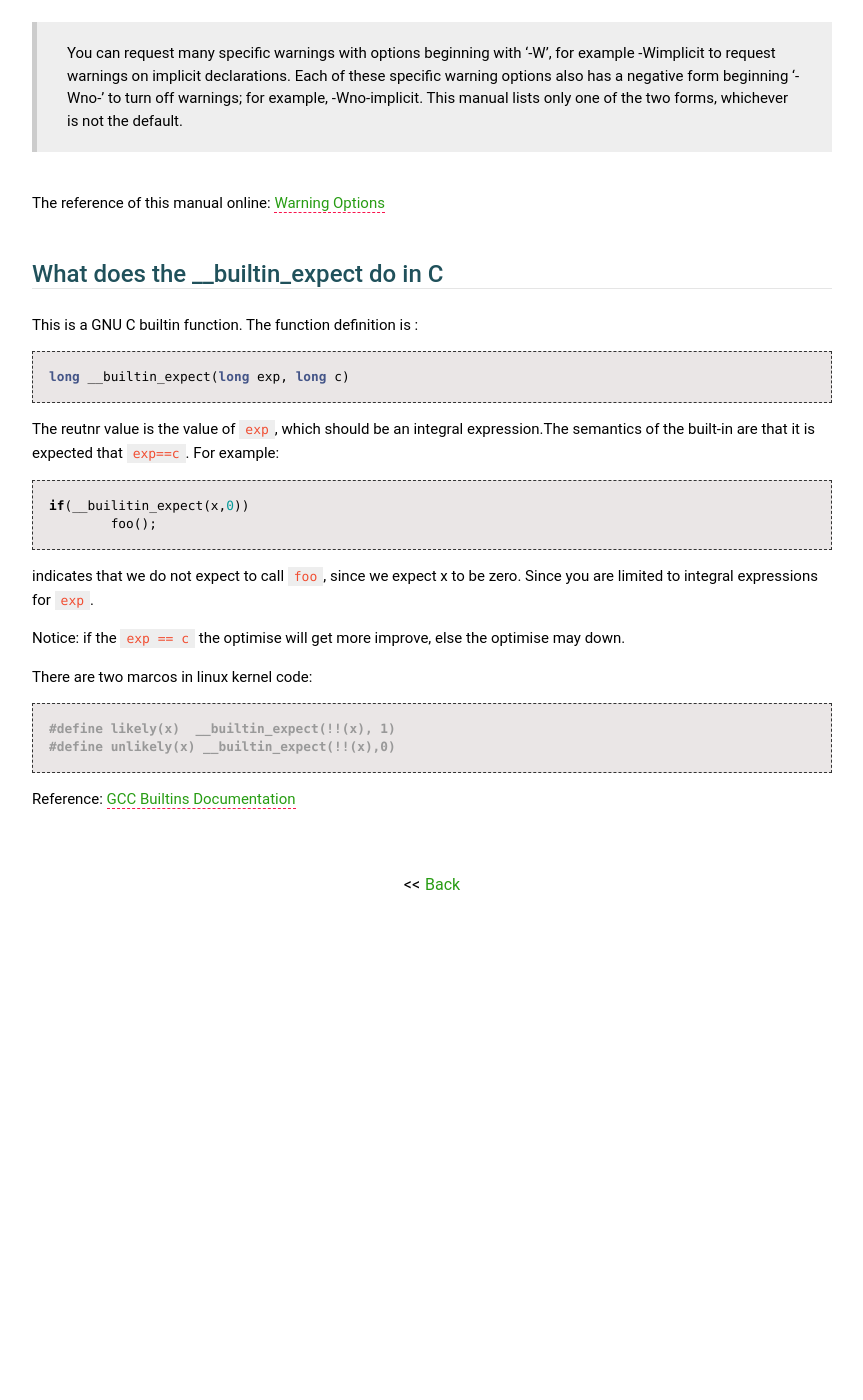
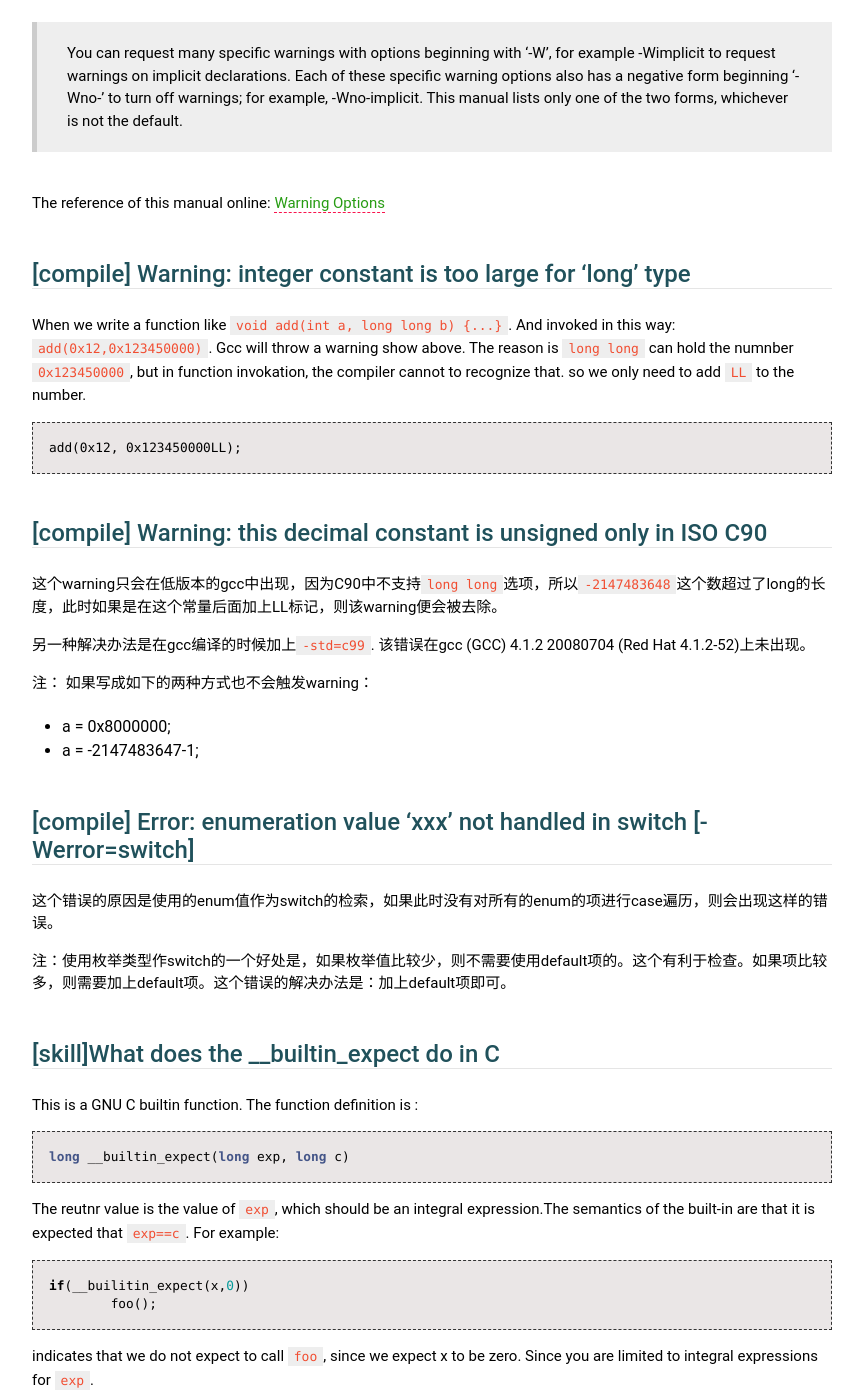
Before and after one commit to JesseEisen/DailyKeep, a Jekyll site: the page built from _posts/2016-08-16-C-faq.md, in a window 1280 px wide and 1400 px high, scrolled down 470 px. Shown: the whole window, without its empty margins (208-1071 px from the left). Built offline with Jekyll 4.4.1, drawn with Linux system fonts in a browser that asks for light colours; some web fonts are replaced; before the commit the page ends 1409 px from its top, so only the background shows below that; some of the changed text lies outside the part shown.

Commit message:
new post

````diff
--- a/_posts/2016-08-16-C-faq.md
+++ b/_posts/2016-08-16-C-faq.md
@@ -3,7 +3,7 @@ title: C Program FAQ
 updated: 2016-08-16  16:21
 ---
 
-## How to add and remove Warning flags in gcc
+## [compile] How to add and remove Warning flags in gcc
 
 This is a RTFM question, but there ara also some great points need to pay attention. First, when we add the `-Wall` flag. That means it **enables all the warnings**. The specify information you can refer the manual.
 
@@ -13,7 +13,32 @@ if you do not want to enable all the warning flags. You can follow below which r
 
 The reference of this manual online: [Warning Options](https://gcc.gnu.org/onlinedocs/gcc/Warning-Options.html)
 
-## What does the __builtin_expect do in C
+## [compile] Warning: integer constant is too large for 'long' type
+
+When we write a function like `void add(int a, long long b) {...}`. And invoked in this way: `add(0x12,0x123450000)`. Gcc will throw a warning show above. The reason is `long long` can hold the numnber `0x123450000`, but in function invokation, the compiler cannot to recognize that. so we only need to add `LL` to the number.
+
+```
+add(0x12, 0x123450000LL);
+```
+
+## [compile] Warning: this decimal constant is unsigned only in ISO C90
+
+这个warning只会在低版本的gcc中出现，因为C90中不支持`long long`选项，所以`-2147483648`这个数超过了long的长度，此时如果是在这个常量后面加上LL标记，则该warning便会被去除。
+
+另一种解决办法是在gcc编译的时候加上`-std=c99`.  该错误在gcc (GCC) 4.1.2 20080704 (Red Hat 4.1.2-52)上未出现。
+
+注： 如果写成如下的两种方式也不会触发warning：
+- a = 0x8000000;
+- a = -2147483647-1;
+
+## [compile] Error: enumeration value ‘xxx’ not handled in switch [-Werror=switch]
+
+这个错误的原因是使用的enum值作为switch的检索，如果此时没有对所有的enum的项进行case遍历，则会出现这样的错误。
+
+注：使用枚举类型作switch的一个好处是，如果枚举值比较少，则不需要使用default项的。这个有利于检查。如果项比较多，则需要加上default项。这个错误的解决办法是：加上default项即可。
+
+
+## [skill]What does the __builtin_expect do in C
 
 This is a GNU C builtin function. The function definition is :
 
````
Also changed, not shown: _posts/2017-02-04-sed-tutorial.md (added, +4 -0 lines).
